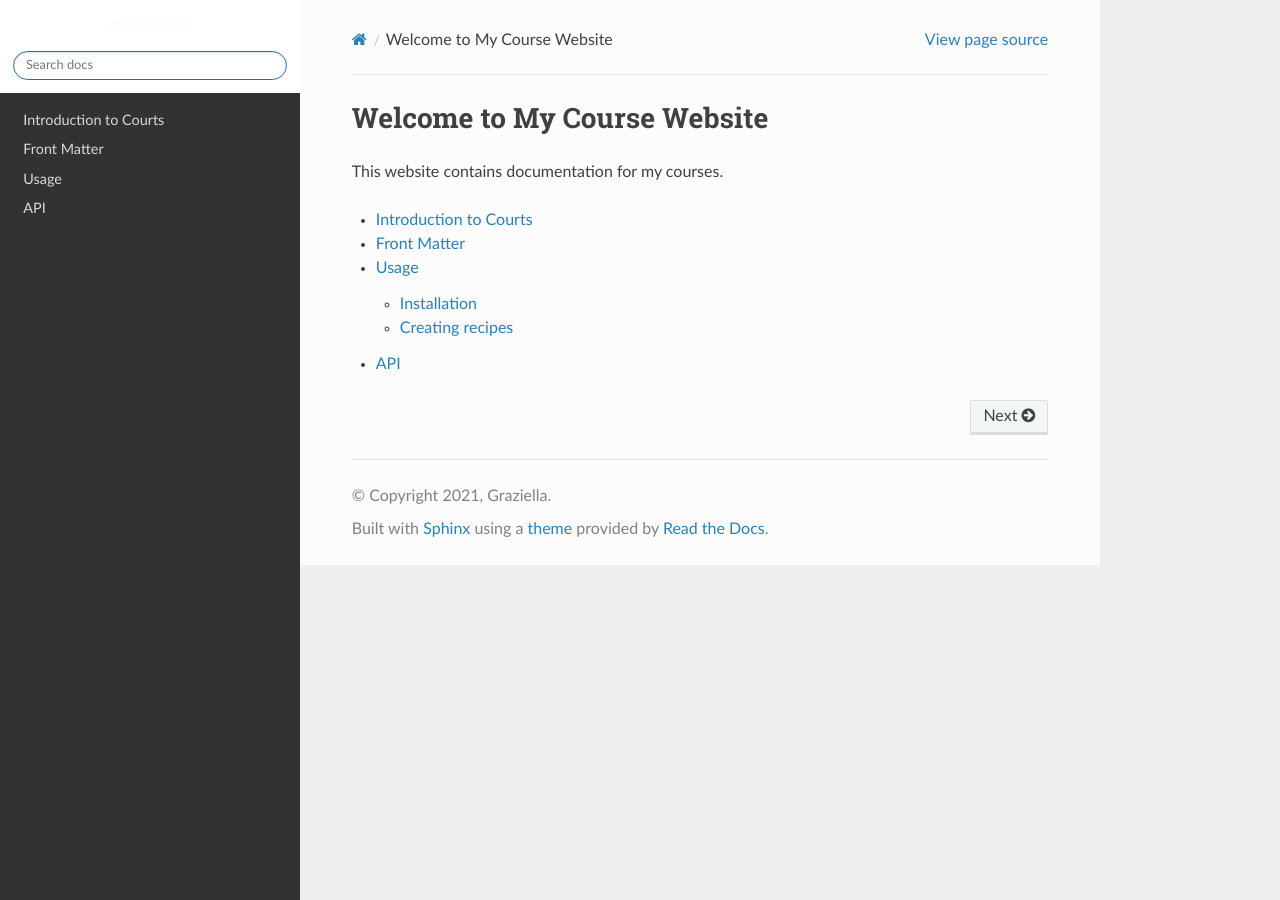
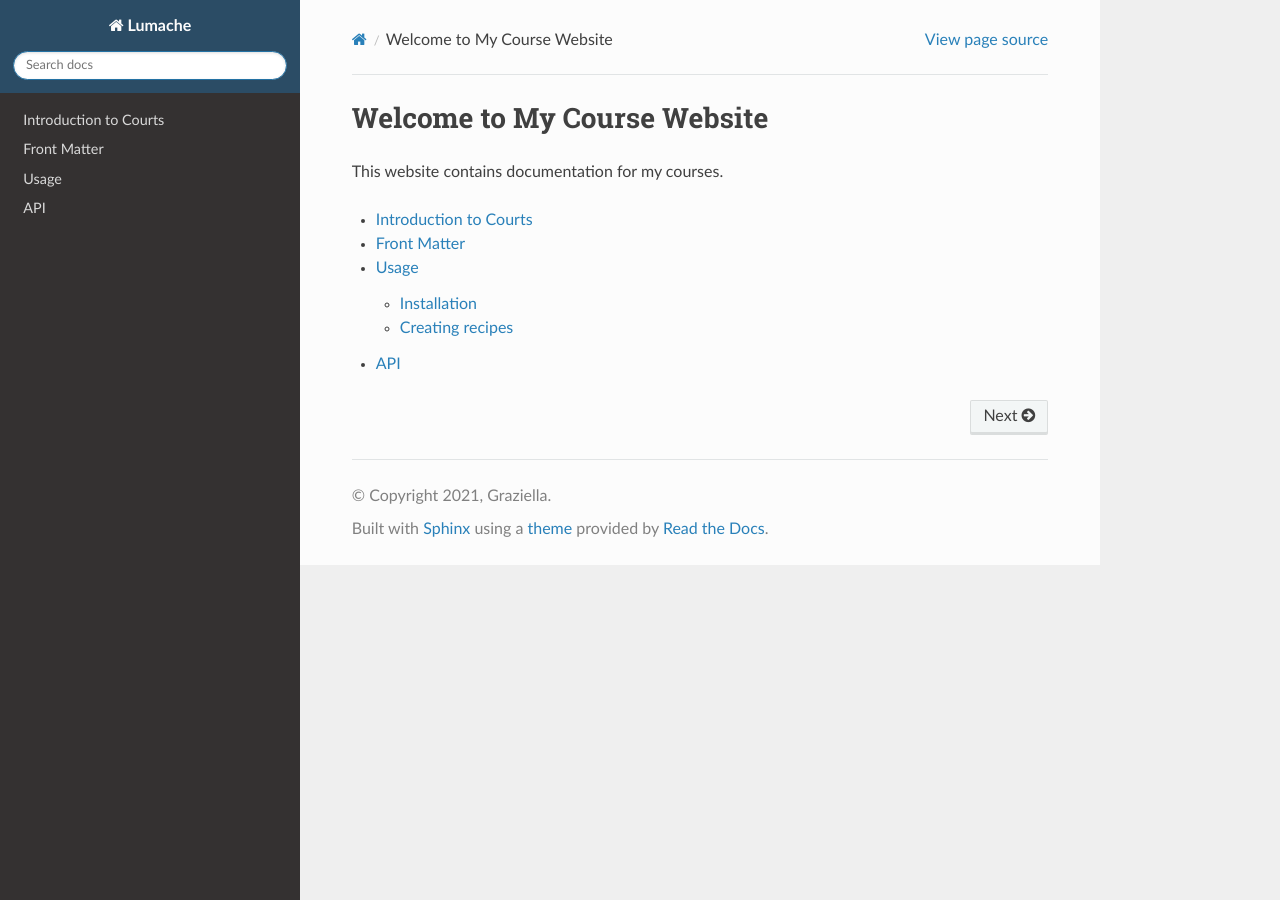
Before and after one commit to ProfMacKelly/studiesdejure, a Sphinx documentation site: the page built from docs/source/index.md, in a window 1280 px wide. Built offline with Sphinx 7.4.7 and the Read the Docs theme 3.1.0, drawn with Linux system fonts in a browser that asks for light colours.

Commit message:
Update conf.py

```diff
--- a/docs/source/conf.py
+++ b/docs/source/conf.py
@@ -48,7 +48,7 @@ html_theme_options = {
     'prev_next_buttons_location': 'bottom',
     'style_external_links': False,
     'vcs_pageview_mode': '',
-    'style_nav_header_background': 'white',
+    'style_nav_header_background': '#2B4C65',
 
     # Toc options
     'collapse_navigation': True,
```
